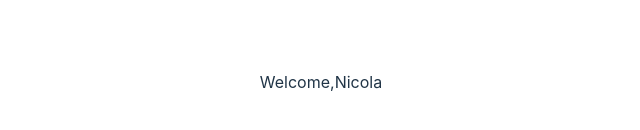
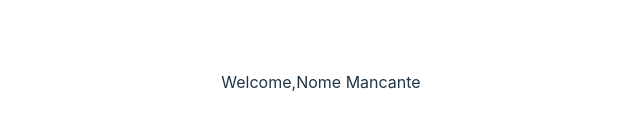
Before and after one commit to marcinicola/react, a React (Vite) app: page / in a window 1280 px wide. Shown: the part 318-448 px from the top of the page, without its empty margins (319-959 px from the left). Built offline with nearby package versions, Linux system fonts and the light colour scheme.

Commit message:
Esercizio 17

```diff
--- a/src/App.jsx
+++ b/src/App.jsx
@@ -4,10 +4,11 @@ import { Welcome } from './Welcome'
 
 function App() {
 
-
   return (
     <>
-      <Welcome name= "Nicola"/>
+      <Welcome/>
+      {/* Se togliamo la props name non viene renderizzato il nome ma solamente Welcome! */}
+      {/* Se aggiungo name= "Nicola" a <Welcome/> sovrascrive la props della funzione e mi renderizza in pagina Welcome, Nicola altrimenti, Welcome,Nome Mancante */}
     </>
   )
 }
--- a/src/Welcome.jsx
+++ b/src/Welcome.jsx
@@ -1,3 +1,3 @@
-export function Welcome ({name}){
+export function Welcome ({name="Nome Mancante"}){
     return <p>Welcome,{name}</p>
 }
```
